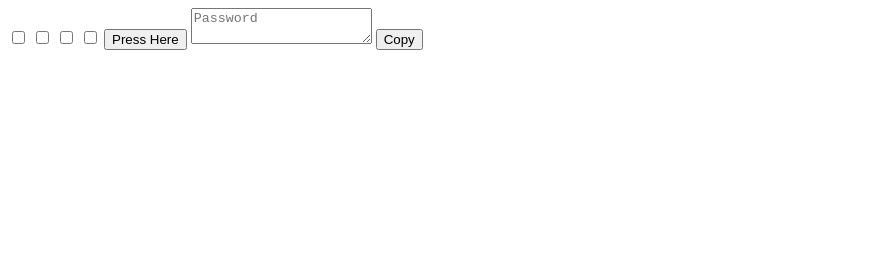
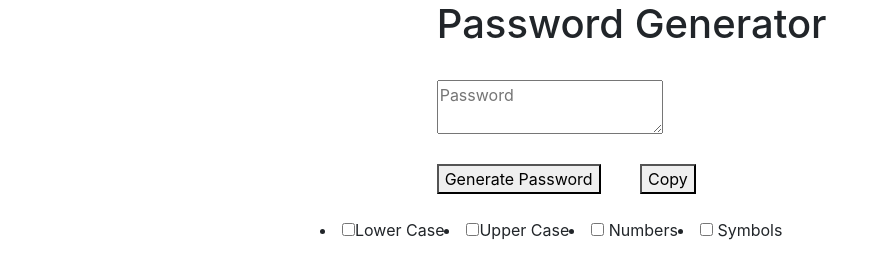
Before and after one commit to Nino-on/PasswordGEN, a plain HTML site: page index.html in a window 1280 px wide. Shown: the whole page, without its empty margins (0-877 px from the left). Drawn offline with nearby package versions, Linux system fonts and the light colour scheme.

Commit message:
updated info

```diff
--- a/index.html
+++ b/index.html
@@ -1,24 +1,56 @@
-<!DOCTYPE html>
+<!doctype html>
 <html lang="en">
-<head>
+  <head>
+    <!-- Required meta tags -->
+    <meta charset="utf-8">
+    <meta name="viewport" content="width=device-width, initial-scale=1, shrink-to-fit=no">
 
-    <title>Document</title>
+    <!-- Bootstrap CSS -->
+    <link rel="stylesheet" href="https://stackpath.bootstrapcdn.com/bootstrap/4.4.1/css/bootstrap.min.css" integrity="sha384-Vkoo8x4CGsO3+Hhxv8T/Q5PaXtkKtu6ug5TOeNV6gBiFeWPGFN9MuhOf23Q9Ifjh" crossorigin="anonymous">
+    <title>RenPassword Gen</title>
+  </head>
+  <body>
+    <div class="container"></div>
+    <div class="row">
+        <div class="offset-4 col-xl-4 ">
+            <h1>Password Generator</h1>
+        </div>
+    </div>
+    </div>
+    <br>
+    <div class="row">
+        <div class="offset-4 col-xl-4">
+    <textarea id="textField" placeholder="Password"></textarea>
+        </div>
+    </div>
+    <br>
+    </div>
+        <div class="row">
+            <div class= "offset-4 col-2">
+                    <button id="buttonSelect" onclick="genPassword()">Generate Password</button>
+                </div>
+            <br>
+            <div class= "col-0"></div>
+                    <button id="copyButton" onclick="copyPassword()" >Copy</button>
+            </div>
+        </div>
+    </div>
+    <br>
+    <div class=" offset-3 row">
+
+                <li><input type="checkbox" id="lowerBox" onclick="lowerFunction()">Lower Case </li>
+                <li><input type="checkbox" id="upperBox" onclick="upperFunction()">Upper Case </li>
+                <li><input type="checkbox" id="numbersBox" onclick="numbersFunction()"> Numbers </li>
+                <li><input type="checkbox" id="symbolsBox" onclick="symbolsFunction()"> Symbols</li>
+
+        </div>
+
+
+
+    <script src="https://code.jquery.com/jquery-3.4.1.slim.min.js" integrity="sha384-J6qa4849blE2+poT4WnyKhv5vZF5SrPo0iEjwBvKU7imGFAV0wwj1yYfoRSJoZ+n" crossorigin="anonymous"></script>
+    <script src="https://cdn.jsdelivr.net/npm/popper.js@1.16.0/dist/umd/popper.min.js" integrity="sha384-Q6E9RHvbIyZFJoft+2mJbHaEWldlvI9IOYy5n3zV9zzTtmI3UksdQRVvoxMfooAo" crossorigin="anonymous"></script>
+    <script src="https://stackpath.bootstrapcdn.com/bootstrap/4.4.1/js/bootstrap.min.js" integrity="sha384-wfSDF2E50Y2D1uUdj0O3uMBJnjuUD4Ih7YwaYd1iqfktj0Uod8GCExl3Og8ifwB6" crossorigin="anonymous"></script>
     <script src="script.js">
     </script>
-    <input type="checkbox" id="lowerBox" onclick="lowerFunction()">
-    <input type="checkbox" id="upperBox" onclick="upperFunction()">
-    <input type="checkbox" id="numbersBox" onclick="numbersFunction()">
-    <input type="checkbox" id="symbolsBox" onclick="symbolsFunction()">
-
-    <button id="buttonSelect" onclick="genPassword()">Press Here</button>
-
-    <textarea id="textField" placeholder="Password"></textarea>
-
-    <button id="copyButton" onclick="copyPassword()" >Copy</button>
-
-
-</head>
-<body>
-
-</body>
+  </body>
 </html>
--- a/script.js
+++ b/script.js
@@ -78,7 +78,7 @@ function genPassword(){
             document.getElementById("textField").innerText=endResult;
         }
     } else {
-        alert("Lenght must be Number not a letter");
+        alert("Length must be Number not a letter");
     }
 }
 function copyPassword(){
```
Also changed, not shown: 1 other file.
